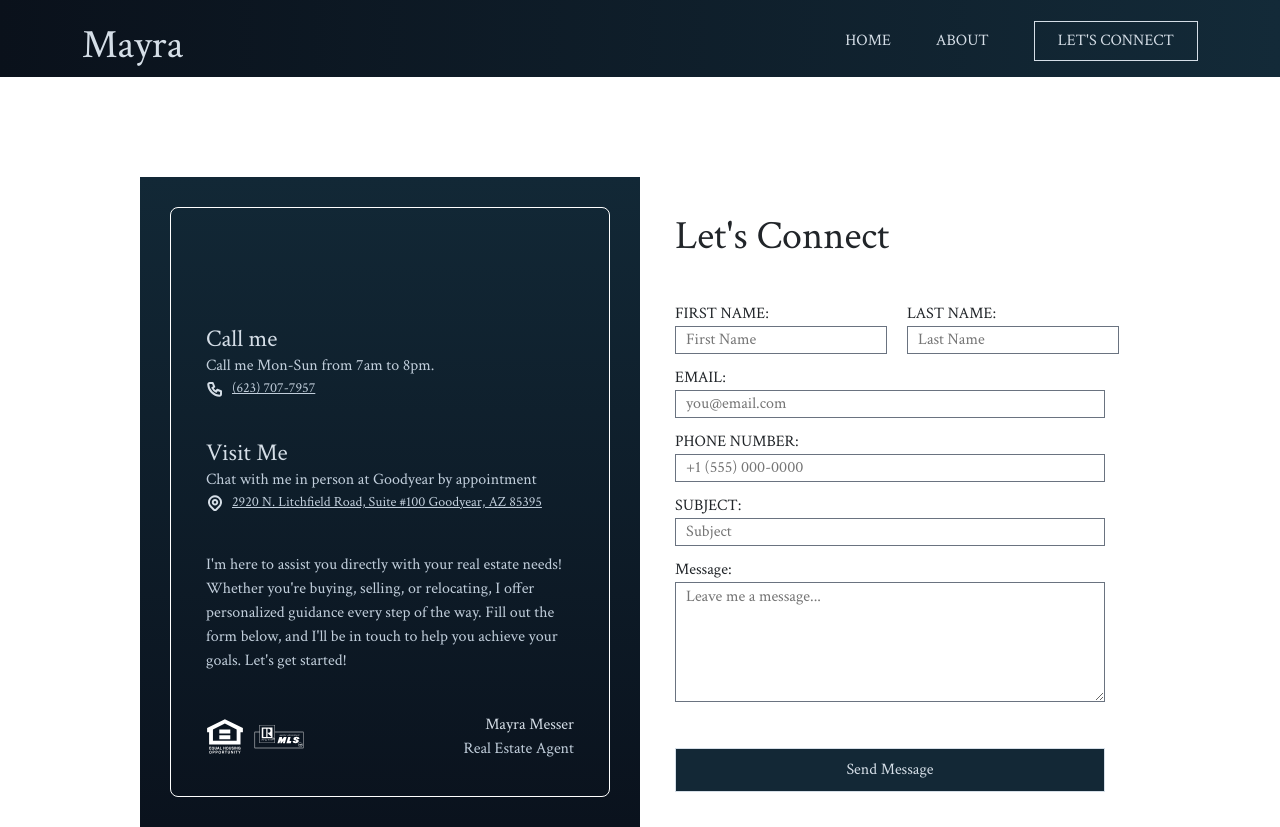
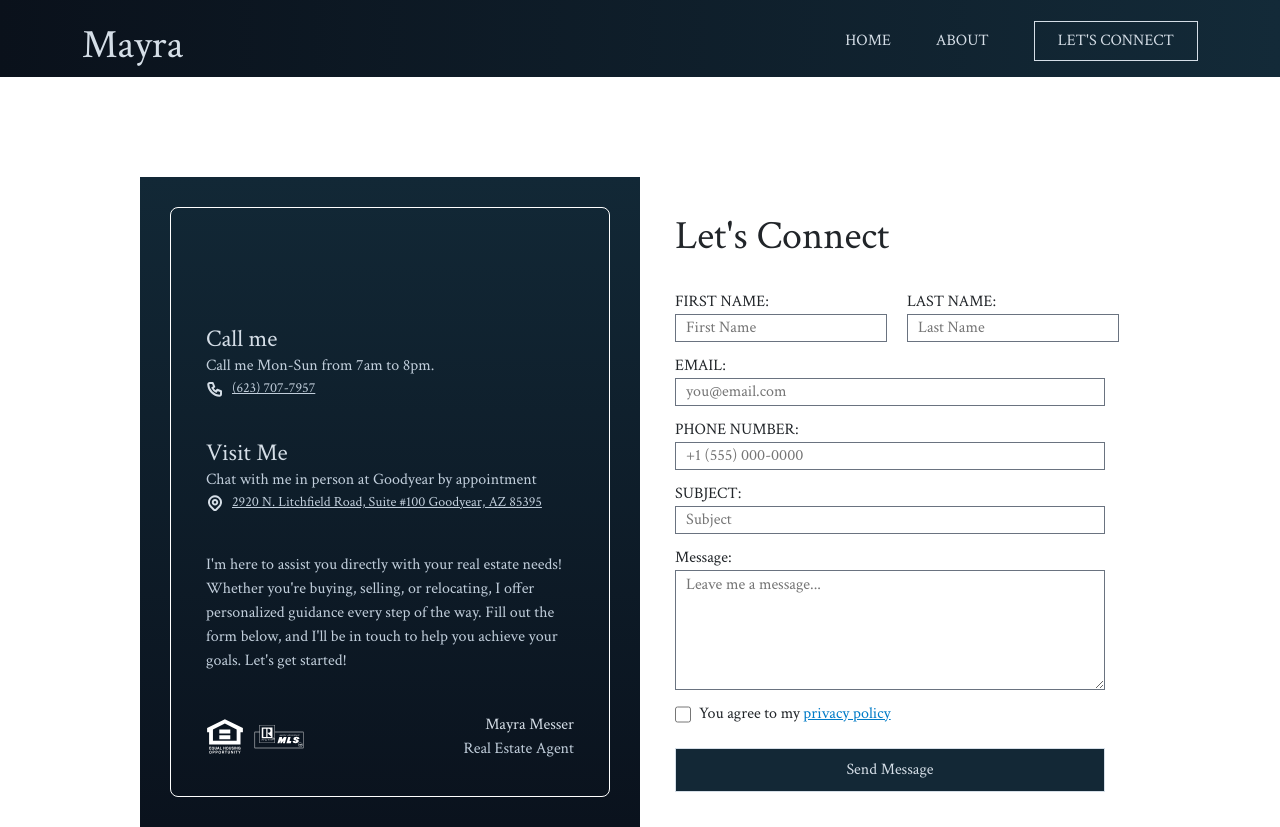
Before and after one commit to Panha-Sim/mayra-website, a Next.js app: page /contact in a window 1280 px wide. Built offline with nearby package versions, Linux system fonts and the light colour scheme.

Commit message:
- Privacy policy checkbox.

```diff
--- a/src/app/contact/page.tsx
+++ b/src/app/contact/page.tsx
@@ -20,10 +20,16 @@ export default function Contact() {
     const [phoneNumber, setPhoneNumber] = useState("");
     const [subject, setSubject] = useState("");
     const [message, setMessage] = useState("");
+    const [isAgree, setIsAgree] = useState(false);
     const form = useRef();
 
     const handleSubmit = (e: any) => {
         e.preventDefault();
+
+        if (!isAgree) {
+            console.log("please checked the box")
+            return;
+        }
 
         emailjs
         .sendForm('service_tjrdx9h', 'template_sj0v3wp', form.current, {
@@ -127,6 +133,11 @@ export default function Contact() {
                             <label>Message:</label>
                             <textarea className="message-input" name="message" placeholder="Leave me a message..." value={message} onChange={e => setMessage(e.target.value)}></textarea>
                         </div>
+
+                        <div className="d-flex align-items-center">
+                            <input type="checkbox" onChange={e => setIsAgree(e.target.checked)}/>
+                            <label className="mx-2">You agree to my <a href="/privacy-policy">privacy policy</a></label>
+                        </div>
                     </div>
                     <Button className="form-button" type="submit" bgColor="#132836" name="Send Message"/>
                 </form>
--- a/src/styles/contact.css
+++ b/src/styles/contact.css
@@ -128,6 +128,18 @@ form {
     height: 120px;
 }
 
+input[ type = checkbox ] {
+    cursor: pointer;
+    height: 16px;
+    width: 16px;
+    margin:0 0;
+}
+
+label a {
+    text-decoration: underline !important;
+    color: #007bc7 !important;
+}
+
 @media screen and (min-width: 768px) {
     .info-card {
         display: block;
```
